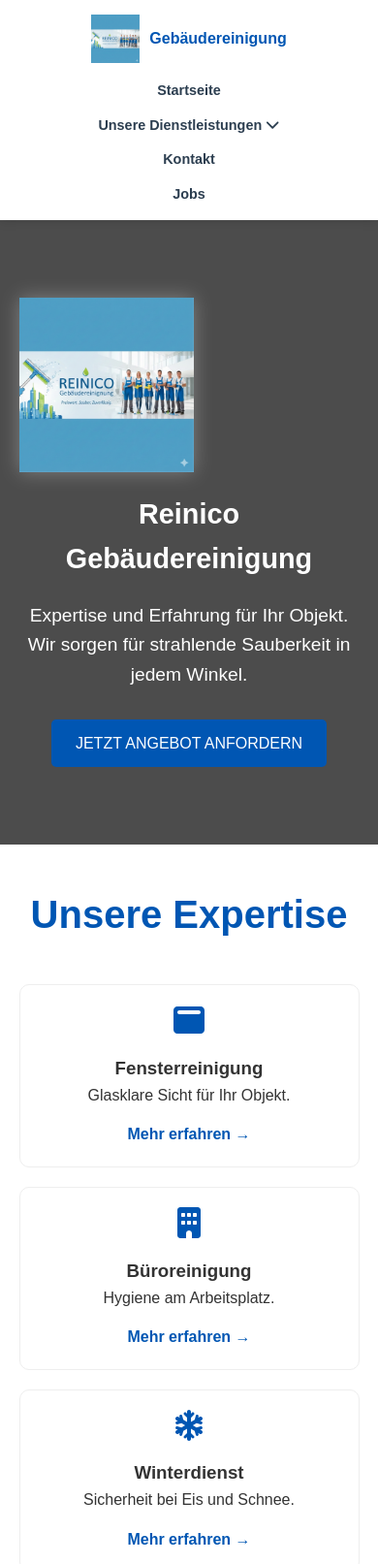
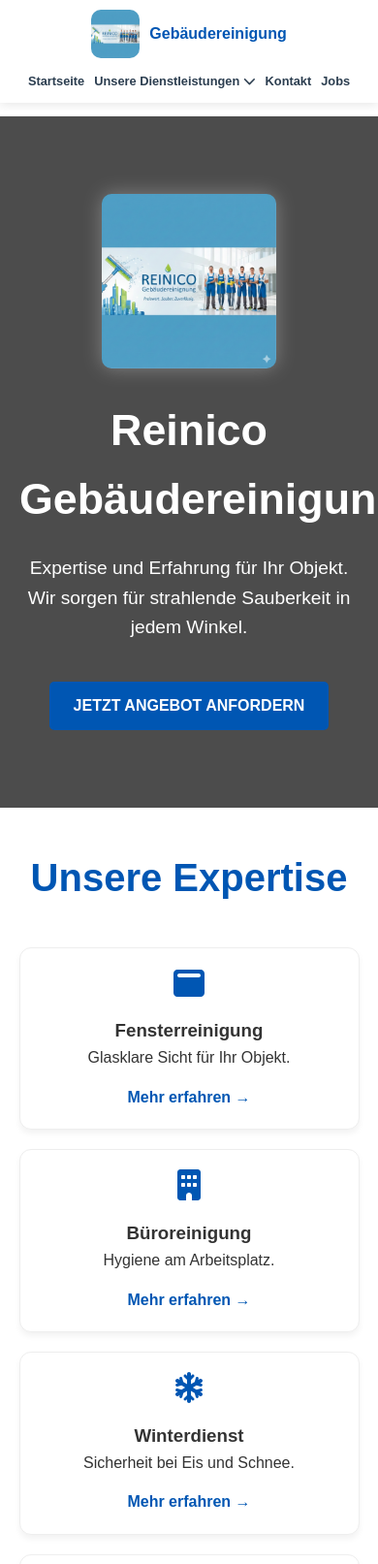
Before and after one commit to Artonstyle/reinico-gebaeudereinigung.de, a plain HTML site: page index.html in a window 390 px wide. Shown: the top 1613 px of the page at 97% size. Drawn offline with Linux system fonts and the light colour scheme.

Commit message:
Update style.css

```diff
--- a/style.css
+++ b/style.css
@@ -1,4 +1,4 @@
-/* 1. GRUND-EINSTELLUNGEN & HANDY-SCHUTZ */
+/* 1. GRUNDLEGENDE VARIABLEN & RESET */
 :root {
     --primary: #0056b3;
     --secondary: #2c3e50;
@@ -10,35 +10,37 @@
 * {
     margin: 0;
     padding: 0;
-    box-sizing: border-box; /* Verhindert, dass Padding die Breite sprengt */
+    box-sizing: border-box;
 }
 
 html, body {
     width: 100%;
     margin: 0;
     padding: 0;
-    overflow-x: hidden; /* Verhindert das seitliche Wackeln/Scrollen */
-    -webkit-text-size-adjust: 100%;
+    overflow-x: hidden; /* Verhindert seitliches Scrollen/Abschneiden auf dem Handy */
 }
 
 body {
     font-family: 'Arial', sans-serif;
     line-height: 1.6;
     color: var(--text);
+    padding-top: 80px; /* Platz für den fixierten Header */
 }
 
-/* 2. HEADER (Logo & Menü) */
+/* 2. HEADER (Fixiert am oberen Rand) */
 header {
     background: var(--white);
-    padding: 10px 5%;
+    padding: 5px 5%;
     display: flex;
     justify-content: space-between;
     align-items: center;
     box-shadow: 0 2px 10px rgba(0,0,0,0.1);
-    position: sticky;
+    position: fixed;
     top: 0;
+    left: 0;
+    width: 100%;
     z-index: 1000;
-    width: 100%;
+    min-height: 70px;
 }
 
 .logo {
@@ -49,10 +51,21 @@ header {
     font-weight: bold;
 }
 
+.logo img {
+    height: 50px;
+    width: auto;
+}
+
+.logo span {
+    margin-left: 10px;
+    font-size: 1.2rem;
+}
+
+/* NAVIGATION LINKS */
 .nav-links {
     display: flex;
     list-style: none;
-    gap: 20px;
+    gap: 15px;
 }
 
 .nav-links a {
@@ -60,9 +73,14 @@ header {
     color: var(--secondary);
     font-weight: 600;
     font-size: 0.9rem;
+    transition: 0.3s;
 }
 
-/* Dropdown (Desktop) */
+.nav-links a:hover {
+    color: var(--primary);
+}
+
+/* DROPDOWN (Desktop) */
 .dropdown {
     position: absolute;
     top: 100%;
@@ -72,24 +90,23 @@ header {
     list-style: none;
     min-width: 200px;
     box-shadow: 0 5px 15px rgba(0,0,0,0.1);
+    border-radius: 0 0 5px 5px;
 }
 
 .nav-links li:hover .dropdown {
     display: block;
 }
 
-/* 3. LAYOUT & BILDER */
+.dropdown li a {
+    padding: 10px 15px;
+    display: block;
+}
+
+/* 3. LAYOUT-ELEMENTE */
 .section-padding {
     padding: 40px 5%;
-    width: 100%;
     max-width: 1200px;
     margin: 0 auto;
-}
-
-img {
-    max-width: 100%; /* Bild darf niemals breiter als der Bildschirm sein */
-    height: auto;
-    display: block;
 }
 
 .btn-primary {
@@ -99,78 +116,93 @@ img {
     border-radius: 5px;
     text-decoration: none;
     display: inline-block;
+    font-weight: bold;
     border: none;
+    margin-top: 10px;
 }
 
-/* 4. EXPERTISE GRID (Startseite) */
+img {
+    max-width: 100%;
+    height: auto;
+    border-radius: 10px;
+}
+
+/* EXPERTISE GRID (Startseite) */
 .expertise-grid {
     display: flex;
     flex-wrap: wrap;
     gap: 20px;
     justify-content: center;
-    width: 100%;
 }
 
 .expertise-card {
     background: white;
     border: 1px solid #eee;
     padding: 20px;
-    border-radius: 10px;
+    border-radius: 12px;
     flex: 1;
-    min-width: 280px; /* Breite einer Karte auf Mobile */
+    min-width: 280px;
     max-width: 350px;
     text-align: center;
+    box-shadow: 0 4px 6px rgba(0,0,0,0.05);
 }
 
-/* 5. MOBILE OPTIMIERUNG (WICHTIG!) */
+/* 4. MOBILE OPTIMIERUNG (HANDY-REPARATUR) */
 @media (max-width: 768px) {
+    body {
+        padding-top: 120px; /* Mehr Platz auf Mobile für den zweizeiligen Header */
+    }
+
     header {
         flex-direction: column; /* Logo oben, Menü darunter */
-        padding: 15px;
+        padding: 10px;
+    }
+
+    .logo span {
+        font-size: 1rem;
     }
 
     .nav-links {
-        flex-direction: column;
-        align-items: center;
         width: 100%;
-        margin-top: 15px;
+        justify-content: center;
+        margin-top: 10px;
+        flex-wrap: wrap;
         gap: 10px;
-        display: flex !important; /* Sicherstellen, dass es sichtbar bleibt */
+    }
+
+    .nav-links a {
+        font-size: 0.8rem;
     }
 
     .dropdown {
-        position: static;
-        box-shadow: none;
-        display: none; /* Auf Mobile Dropdown ausblenden oder untereinander */
-        background: #f9f9f9;
-        width: 100%;
-        text-align: center;
+        display: none !important; /* Dropdowns auf Mobile ausblenden für mehr Platz */
     }
 
-    /* Das hier repariert die "halbe Seite": */
+    /* Zwingt alle Inhalts-Blöcke (Bild/Text) untereinander */
     main div[style*="display: flex"],
-    .section-padding div {
-        flex-direction: column !important; /* Alles untereinander stapeln */
+    .section-padding div[style*="display: flex"] {
+        flex-direction: column !important;
         width: 100% !important;
-        margin: 0 !important;
-        gap: 20px !important;
     }
 
-    /* Alle festen Breiten im HTML überschreiben */
+    /* Verhindert das Rausrutschen nach rechts */
     div, section, main {
-        width: 100% !important;
         max-width: 100% !important;
-        min-width: 0 !important;
     }
-
-    h1 { font-size: 1.8rem !important; }
 }
 
-/* 6. FOOTER */
+/* 5. FOOTER */
 footer {
     background: var(--secondary);
     color: white;
     padding: 40px 20px;
     text-align: center;
     width: 100%;
+    margin-top: 50px;
 }
+
+footer a {
+    color: #ccc;
+    text-decoration: none;
+    font-size: 0.9rem;
+}
```
